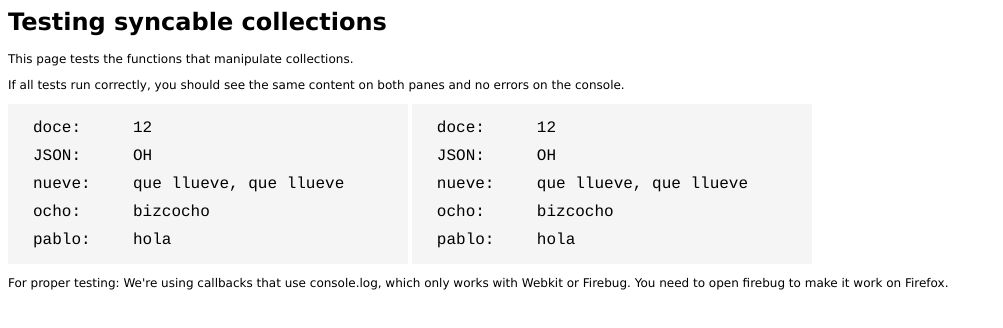
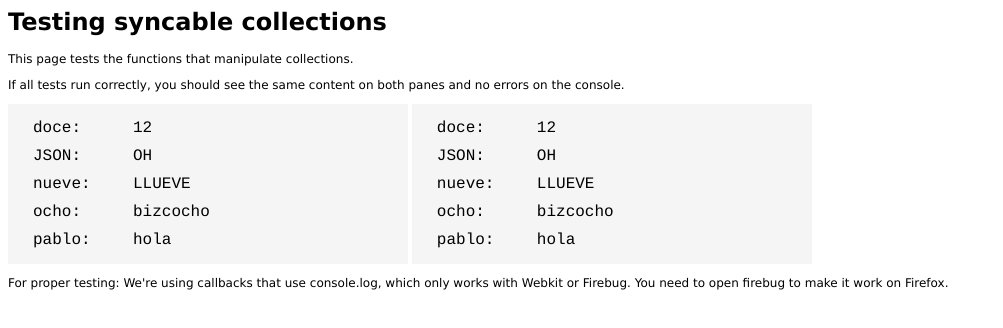
Before and after one commit to GunioRobot/syncable, a plain HTML site: page examples/test/index.html in a window 1280 px wide. Shown: the whole page, without its empty margins (0-1003 px from the left). Drawn offline with Linux system fonts and the light colour scheme.

Commit message:
Adding setAttribute: atomic updated for one attribute, doesn't run callbacks

```diff
--- a/examples/test/index.html
+++ b/examples/test/index.html
@@ -23,7 +23,7 @@
         <span class="user">JSON:</span><span class="body">OH</span>
       </div>
       <div class="tweets_item" id="static_tweets_9">
-        <span class="user">nueve:</span><span class="body">que llueve, que llueve</span>
+        <span class="user">nueve:</span><span class="body">LLUEVE</span>
       </div>
       <div class="tweets_item" id="static_tweets_8">
         <span class="user">ocho:</span><span class="body">bizcocho</span>
--- a/examples/test/test.js
+++ b/examples/test/test.js
@@ -24,6 +24,8 @@ document.on("dom:loaded", function() {
   tweets.updateFromJSON('{"_action":"js","js":"var t=1"}')                    // execute js
   tweets.unset(5) // remove existing item
 
+  tweets.setAttribute(9, "body", "LLUEVE")
+
   // Tests for callbacks
   log_id = function(id,data) { console.log("Id: " + id ) }
   log_data = function(id,data) { console.log("Data: " + data) }
--- a/syncable.js
+++ b/syncable.js
@@ -86,6 +86,16 @@ function Collection(name) {
     this.afterUnsetCallbacks.each(function(f) { f(id,item) })
     this.removeElementIfExists(id)
     return this.items.unset(id)
+  }
+
+  // Updates an attribute atomically. Doesn't use the callbacks.
+  this.setAttribute = function(id, attr, value) {
+    var item = this.get(id)
+    if(item[attr] != value) {
+      item[attr] = value
+      $(this.name+"_"+id).replace(this.itemToHtml(id))
+    }
+    return item
   }
 
   // Callback: Stuff to run after setting an object (new or existing)
```
